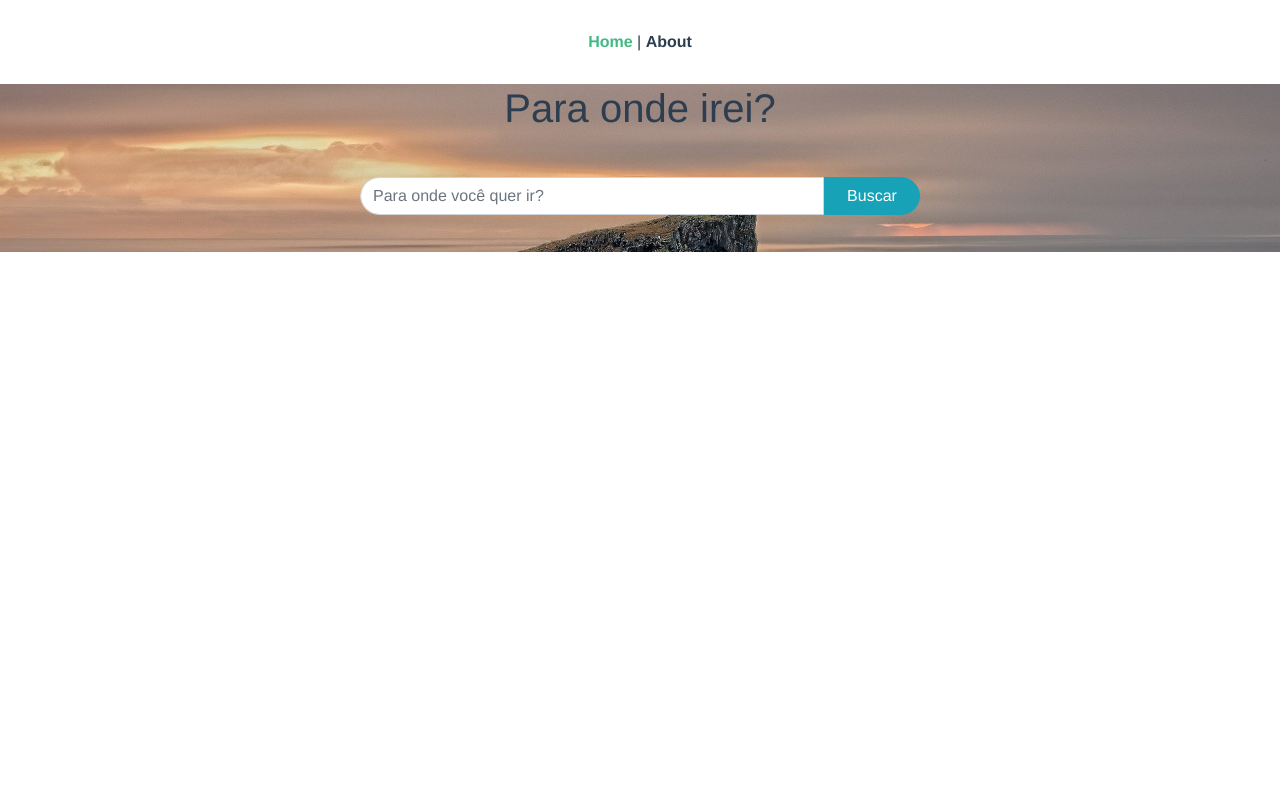
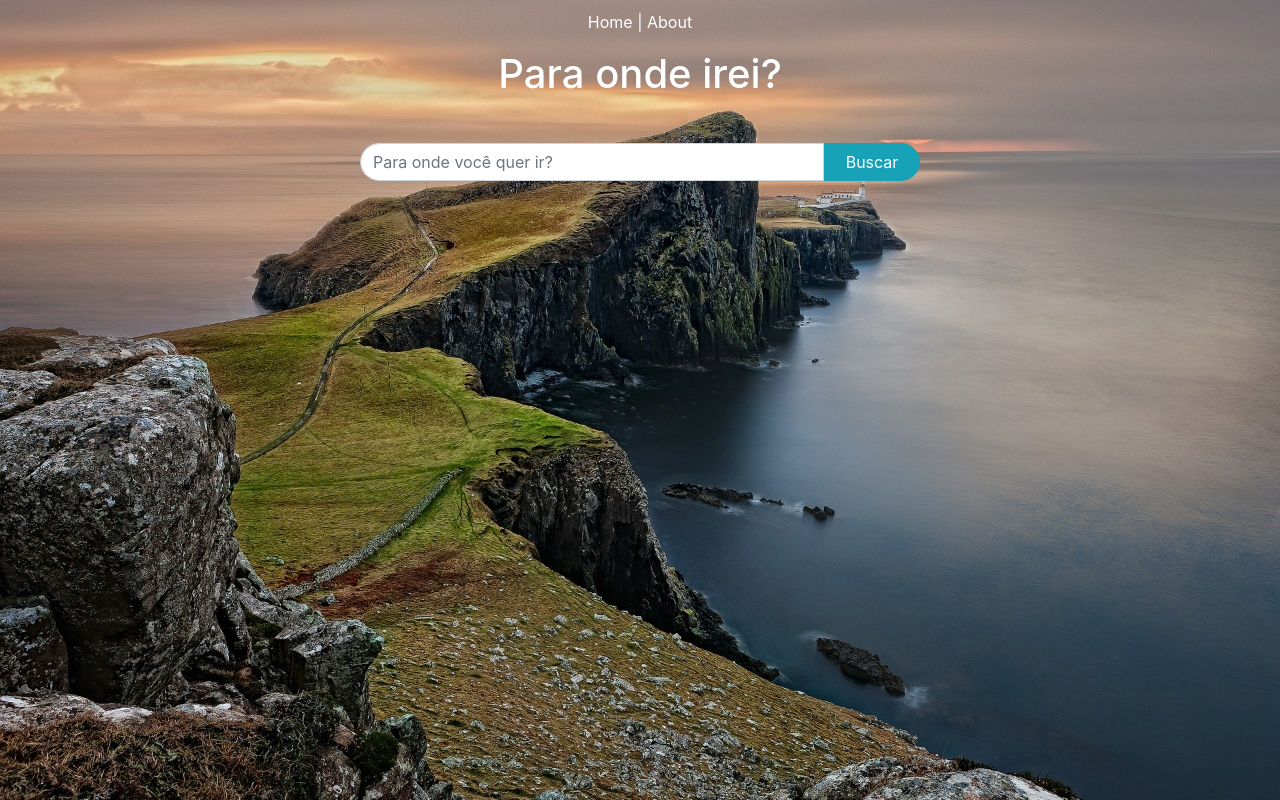
Before and after one commit to lucasdepaula19/vue-catalog, a Vue app: page / in a window 1280 px wide. Built offline with nearby package versions, Linux system fonts and the light colour scheme.

Commit message:
css initial

```diff
--- a/src/App.vue
+++ b/src/App.vue
@@ -4,29 +4,23 @@
       <router-link to="/">Home</router-link> |
       <router-link to="/about">About</router-link>
     </div>
-    <router-view/>
+    <router-view />
   </div>
 </template>
 
 <style>
 #app {
-  font-family: Avenir, Helvetica, Arial, sans-serif;
-  -webkit-font-smoothing: antialiased;
-  -moz-osx-font-smoothing: grayscale;
+  background-image: url("./assets/scotland-540119_1920.jpg");
+  background-size: cover;
+  height: 100%;
   text-align: center;
-  color: #2c3e50;
 }
-
-#nav {
-  padding: 30px;
+#nav{
+  color: #ffffff;
+  margin-bottom: 1em;
+  padding-top: 10px;
 }
-
-#nav a {
-  font-weight: bold;
-  color: #2c3e50;
-}
-
-#nav a.router-link-exact-active {
-  color: #42b983;
+#nav a{
+  color: #ffffff;
 }
 </style>
--- a/src/views/Home.vue
+++ b/src/views/Home.vue
@@ -1,30 +1,26 @@
 <template>
   <div class="home">
     <!-- <img alt="Vue logo" src="../assets/logo.png"> -->
-
     <!-- <img alt="Vue logo" src="../../image/logo.png"> -->
     <!-- <SearchComponent msg="Welcome to Your Vue.js App"/> -->
     <h1>Para onde irei?</h1>
-    <SearchComponent msg=""/>
+    <SearchComponent msg />
   </div>
 </template>
 
 <script>
 // @ is an alias to /src
-import SearchComponent from '@/components/SearchComponent.vue'
+import SearchComponent from "@/components/SearchComponent.vue";
 
 export default {
-  name: 'Home',
+  name: "Home",
   components: {
     SearchComponent
   }
-}
+};
 </script>
 <style scoped>
-.home{
-
-  background-image: url("../assets/scotland-540119_1920.jpg");
-  height: 100%;
-  background-size: cover;
+.home h1{
+  color: #ffffff;
 }
 </style>
```
Also changed, not shown: public/img/scotland-540119_1920.jpg (added).
